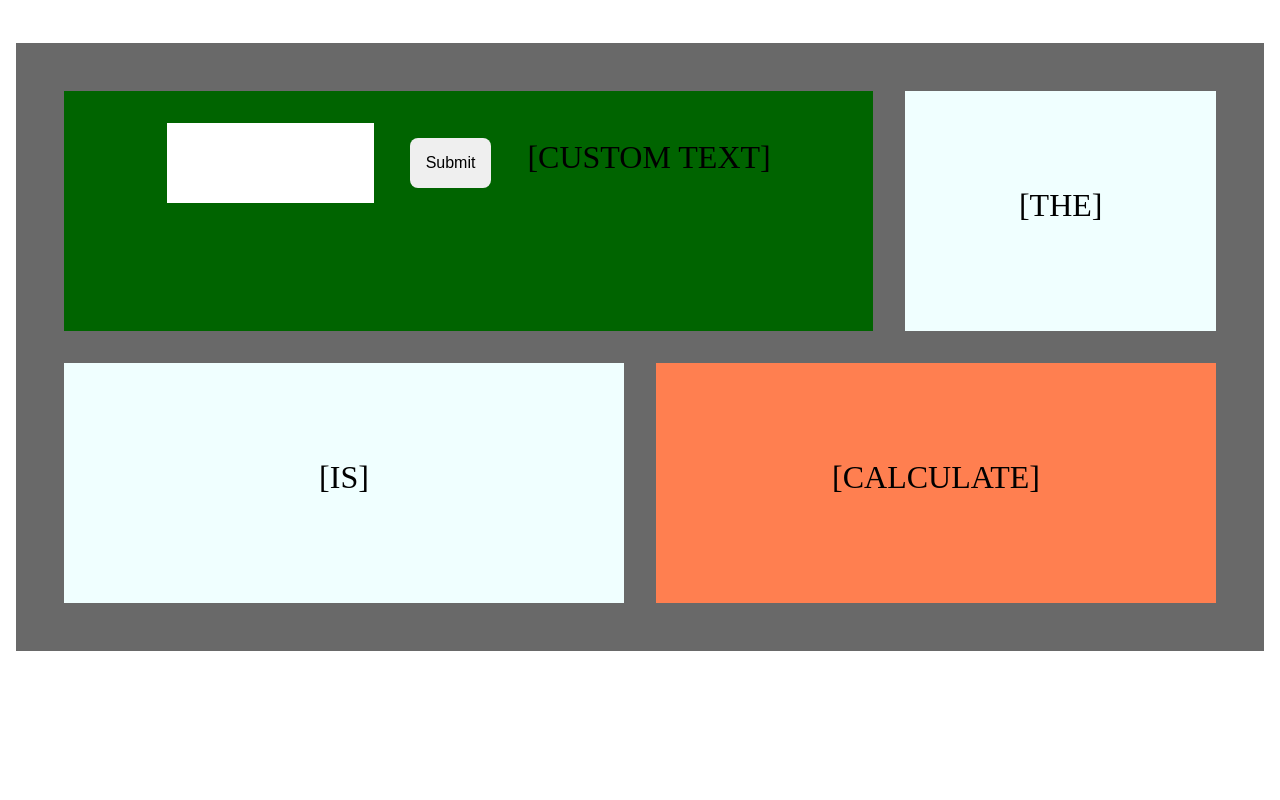
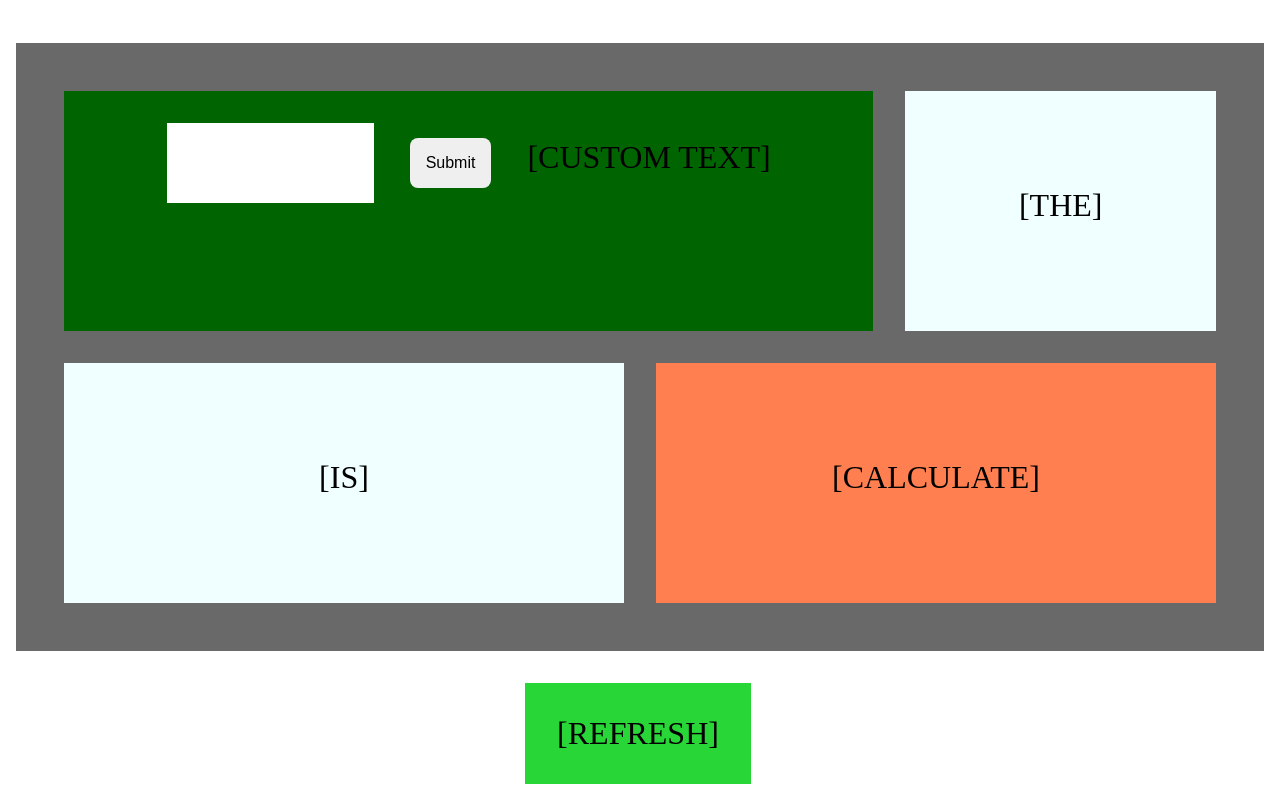
Before and after one commit to airialtokyo/airialtokyo.github.io, a plain HTML site: page index.html in a window 1280 px wide. Shown: the part 1193-1993 px from the top of the page. Before the commit the page ends 1878 px from the top, so only its background shows below. Drawn offline with Linux system fonts and the light colour scheme.

Commit message:
updatewd project
see randomnamegenerator

```diff
--- a/index.html
+++ b/index.html
@@ -58,7 +58,13 @@
         </div>
 
 
+
       </div>
+      <div id="refreshbutton">
+        <p>[REFRESH]</p>
+
+      </div>
+
       <div id="displaybox">
         <p id="innertext"></p>
 
--- a/script.js
+++ b/script.js
@@ -154,9 +154,14 @@ function wordCompounderAndDisplay(){
     document.getElementById("innertext").innerHTML = finalFinalWord;
 
 };
+function reloadPage (){
+    location.reload()
+};
+
 
 //all the buttons activation and clicks and such, making them run functions displayed earlier
 
 document.getElementById("isselector").addEventListener('click', isButtonSwitcher)
 document.getElementById("theselector").addEventListener('click', theButtonSwitcher)
 document.getElementById("button").addEventListener('click', wordCompounderAndDisplay)
+document.getElementById("refreshbutton").addEventListener('click',reloadPage)
--- a/style.css
+++ b/style.css
@@ -179,6 +179,15 @@ input[type=submit]{
 
 }
 
+#refreshbutton{
+    padding: 2rem;
+    margin: 1rem;
+    font-size: 2rem;
+    background-color: rgb(40, 214, 55);
+    cursor: pointer;
+
+}
+
 
 @media screen and (max-width:800px){
 .topper{
@@ -202,3 +211,7 @@ input[type=submit]{
 #button:hover {
     background-color: crimson;
 }
+
+#refreshbutton:hover {
+    background-color: aqua;
+}
```
